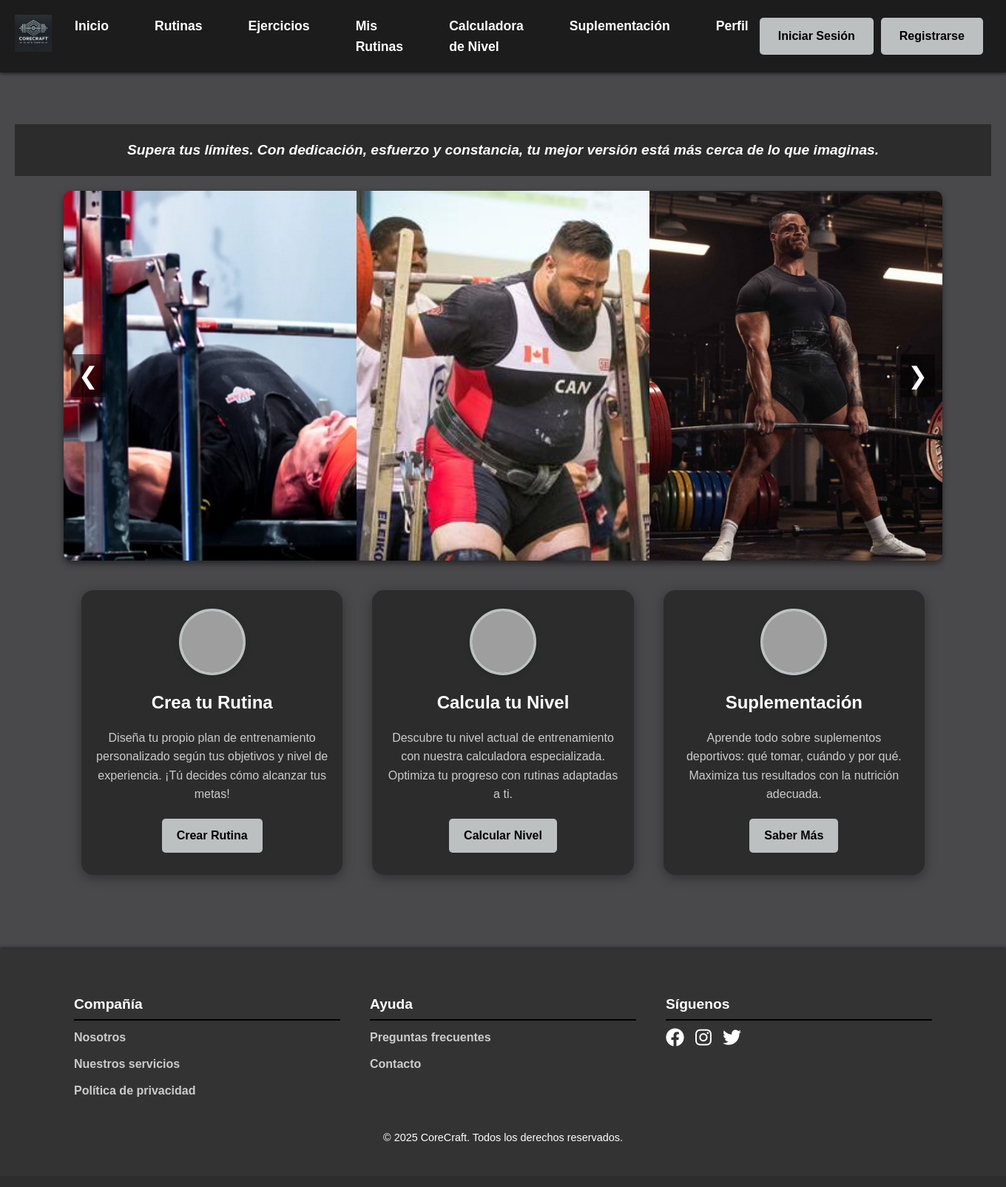
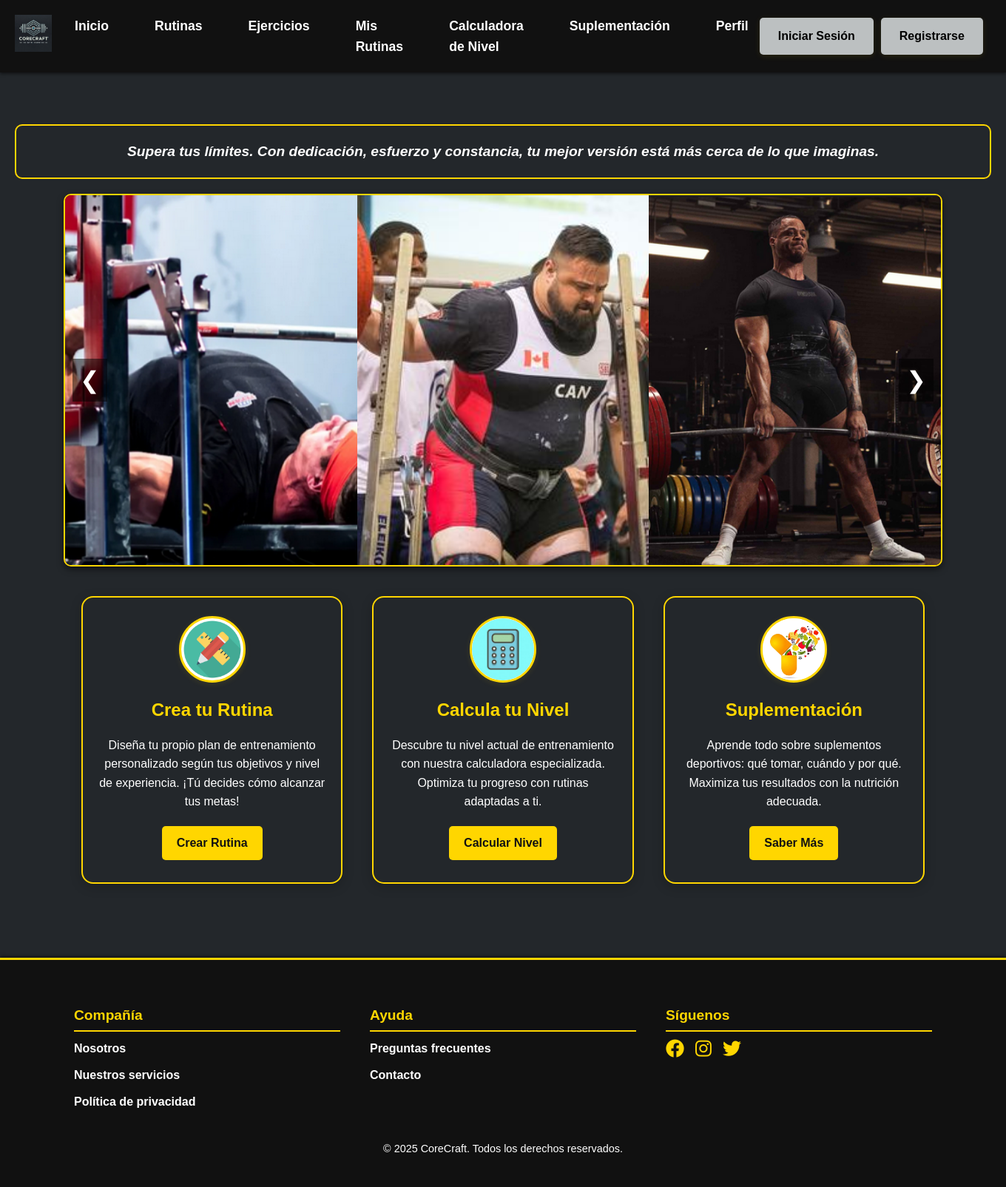
Before and after one commit to VictorArdite/corecraft, a PHP site: page /corecraft/ in a window 1360 px wide. Shown: the whole page at 74% size. Before the commit the page ends 1543 px from the top, so only its background shows below. Run offline with PHP 8.4, Linux system fonts and the light colour scheme; grey boxes are pictures that could not be loaded.

Commit message:
Colores cambiados amarillo

```diff
--- a/app/views/home.php
+++ b/app/views/home.php
@@ -81,21 +81,21 @@
         <!-- Recuadros informativos -->
         <div class="info-cards">
             <div class="info-card">
-                <img src="img/card-rutina.png" alt="Crea tu Rutina" class="card-img">
+                <img src="img/crear.png" alt="Crea tu Rutina" class="card-img">
                 <h3>Crea tu Rutina</h3>
                 <p>Diseña tu propio plan de entrenamiento personalizado según tus objetivos y nivel de experiencia. ¡Tú decides cómo alcanzar tus metas!</p>
                 <a href="index.php?action=rutinas" class="card-button">Crear Rutina</a>
             </div>
 
             <div class="info-card">
-                <img src="img/card-nivel.png" alt="Calcula tu Nivel" class="card-img">
+                <img src="img/calcular.jpg" alt="Calcula tu Nivel" class="card-img">
                 <h3>Calcula tu Nivel</h3>
                 <p>Descubre tu nivel actual de entrenamiento con nuestra calculadora especializada. Optimiza tu progreso con rutinas adaptadas a ti.</p>
                 <a href="index.php?action=calculadora-nivel" class="card-button">Calcular Nivel</a>
             </div>
 
             <div class="info-card">
-                <img src="img/card-suplementos.png" alt="Suplementación" class="card-img">
+                <img src="img/suplem.jpg" alt="Suplementación" class="card-img">
                 <h3>Suplementación</h3>
                 <p>Aprende todo sobre suplementos deportivos: qué tomar, cuándo y por qué. Maximiza tus resultados con la nutrición adecuada.</p>
                 <a href="index.php?action=suplementacion" class="card-button">Saber Más</a>
--- a/public/css/home.css
+++ b/public/css/home.css
@@ -1,13 +1,13 @@
 body {
-    background-color: #49494b; /* Fondo oscuro similar al de Epic Games */
-    color: #fff;
+    background-color: #23272b; /* Gris oscuro más claro */
+    color: #fff; /* Texto blanco */
     font-family: Arial, sans-serif;
     margin: 0;
     padding: 0;
 }
 
 header {
-    background-color: #1c1c1c;
+    background-color: #111;
     padding: 20px;
     display: flex;
     align-items: center;
@@ -44,10 +44,11 @@ nav ul li a {
     text-decoration: none;
     font-weight: bold;
     font-size: 1.1em;
+    transition: color 0.3s ease;
 }
 
-nav ul li a:hover {
-    text-decoration: underline;
+nav ul li a:hover, nav ul li a.active {
+    color: #ffd600;
 }
 
 .auth-buttons {
@@ -57,8 +58,8 @@ nav ul li a:hover {
 
 .auth-button {
     padding: 12px 25px;
-    background-color: #bcc0c1;
-    color: #000;
+    background-color: #ffd600;
+    color: #111;
     font-size: 1em;
     text-decoration: none;
     border-radius: 5px;
@@ -67,11 +68,12 @@ nav ul li a:hover {
     border: none;
     display: inline-block;
     white-space: nowrap;
+    box-shadow: 0 2px 8px rgba(255,214,0,0.10);
 }
 
 .auth-button:hover {
-    background-color: #000;
-    color: #fff;
+    background-color: #fff;
+    color: #ffd600;
 }
 
 /* Eliminar cualquier estilo específico anterior */
@@ -93,18 +95,21 @@ main {
     justify-content: center;
     align-items: center;
     padding: 30px 0 40px 0; /* Espaciado superior e inferior */
+    background: none;
 }
 
 /* Estilo para el mensaje motivacional */
 .motivational-message {
     text-align: center;
     padding: 20px 0;
-    background-color: #2c2c2c; /* Fondo oscuro para destacar el mensaje */
+    background-color: #23272b;
     font-size: 1.2em;
     font-weight: bold;
     color: #fff;
-    width: 100%; /* Asegura que el mensaje ocupe todo el ancho */
-    margin: 20px 0; /* Añadimos margen arriba y abajo para separarlo de otros elementos */
+    width: 100%;
+    margin: 20px 0;
+    border: 2px solid #ffd600;
+    border-radius: 10px;
 }
 
 .motivational-message p {
@@ -115,10 +120,12 @@ main {
 /* Estilo del carrusel */
 .carousel {
     position: relative;
-    max-width: 90%; /* Estirar más el carrusel de izquierda a derecha */
+    max-width: 90%;
     overflow: hidden;
     border-radius: 10px;
     box-shadow: 0 4px 8px rgba(0, 0, 0, 0.5);
+    border: 2px solid #ffd600;
+    background: #23272b;
 }
 
 .carousel-inner {
@@ -161,11 +168,12 @@ main {
 
 /* Estilos del footer */
 footer {
-    background-color: #333;
+    background-color: #111;
     padding: 40px 20px;
     text-align: center;
     color: #fff;
     box-shadow: 0 -2px 4px rgba(0, 0, 0, 0.5);
+    border-top: 3px solid #ffd600;
 }
 
 .footer-container {
@@ -185,9 +193,9 @@ footer {
 
 .footer-section h4 {
     font-size: 1.2em;
-    color: #fff;
+    color: #ffd600;
     margin-bottom: 10px;
-    border-bottom: 2px solid #000; /* Cambiado a negro */
+    border-bottom: 2px solid #ffd600;
     padding-bottom: 5px;
 }
 
@@ -198,7 +206,7 @@ footer {
 }
 
 .footer-links a {
-    color: #ccc; /* Gris/blanco */
+    color: #fff;
     text-decoration: none;
     font-weight: bold;
     font-size: 1em;
@@ -206,7 +214,7 @@ footer {
 }
 
 .footer-links a:hover {
-    color: #fff; /* Cambia a blanco cuando se pasa el ratón */
+    color: #ffd600;
 }
 
 .footer-social {
@@ -216,13 +224,13 @@ footer {
 }
 
 .footer-social a i {
-    font-size: 25px; /* Iconos más grandes */
-    color: #fff; /* Color blanco en lugar de gris */
+    font-size: 25px;
+    color: #ffd600;
     transition: color 0.3s ease;
 }
 
 .footer-social a i:hover {
-    color: #ccc; /* Color más claro al pasar el mouse */
+    color: #fff;
 }
 
 footer p {
@@ -306,21 +314,23 @@ footer p {
 
 .info-card {
     flex: 1;
-    background-color: #2c2c2c;
+    background-color: #23272b;
     border-radius: 16px;
     padding: 25px 20px 30px 20px;
     text-align: center;
-    transition: transform 0.3s ease, box-shadow 0.3s ease;
-    box-shadow: 0 4px 16px rgba(0, 0, 0, 0.35);
+    transition: transform 0.3s ease, box-shadow 0.3s ease, border 0.3s;
+    box-shadow: 0 4px 16px rgba(0, 0, 0, 0.20);
     margin: 0 10px;
     display: flex;
     flex-direction: column;
     align-items: center;
+    border: 2px solid #ffd600;
 }
 
 .info-card:hover {
     transform: translateY(-5px);
-    box-shadow: 0 6px 12px rgba(0, 0, 0, 0.4);
+    box-shadow: 0 6px 18px rgba(255, 214, 0, 0.18);
+    border-color: #fff;
 }
 
 .info-card .card-img {
@@ -329,9 +339,9 @@ footer p {
     object-fit: cover;
     border-radius: 50%;
     margin-bottom: 18px;
-    box-shadow: 0 2px 8px rgba(0,0,0,0.15);
+    box-shadow: 0 2px 8px rgba(255,214,0,0.10);
     background: #fff;
-    border: 3px solid #bcc0c1;
+    border: 3px solid #ffd600;
 }
 
 .info-card i {
@@ -341,13 +351,13 @@ footer p {
 }
 
 .info-card h3 {
-    color: #fff;
+    color: #ffd600;
     font-size: 1.5em;
     margin-bottom: 15px;
 }
 
 .info-card p {
-    color: #ccc;
+    color: #fff;
     line-height: 1.6;
     margin-bottom: 20px;
 }
@@ -355,17 +365,18 @@ footer p {
 .info-card .card-button {
     display: inline-block;
     padding: 10px 20px;
-    background-color: #bcc0c1;
-    color: #000;
+    background-color: #ffd600;
+    color: #111;
     text-decoration: none;
     border-radius: 5px;
     font-weight: bold;
     transition: background-color 0.3s ease, color 0.3s ease;
+    border: none;
 }
 
 .info-card .card-button:hover {
-    background-color: #000;
-    color: #fff;
+    background-color: #fff;
+    color: #ffd600;
 }
 
 @media (max-width: 768px) {
```
Also changed, not shown: public/css/global.css (+0 -50 lines), public/img/calcular.jpg (added), public/img/crear.png (added), public/img/suplem.jpg (added).
